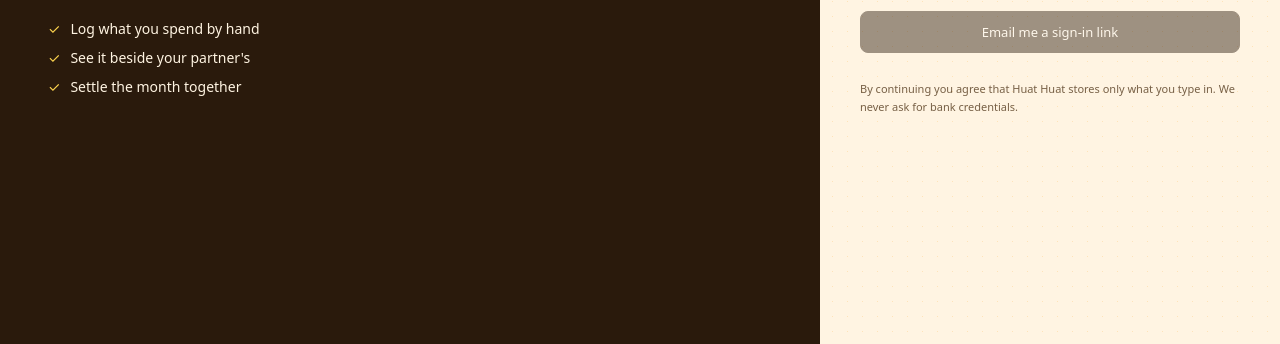
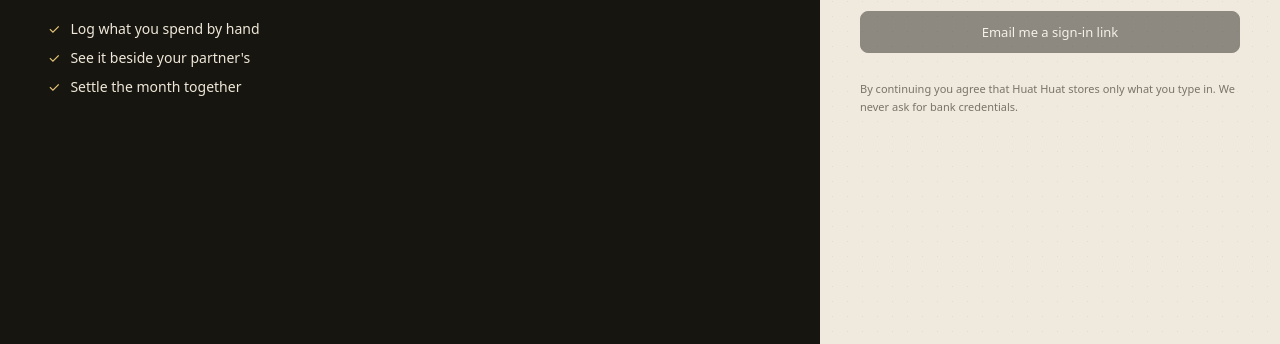
Before and after one commit to SirBiggestFroggest/budget-planner-huat-huat, a website: page web/index.html in a window 1280 px wide. Shown: the part 456-800 px from the top of the page. Drawn offline with Linux system fonts and the light colour scheme.

Commit message:
Revert "Recolour the ledger from the warm palette"
This reverts commit 6bef294f87cb518e8b928f2a1750e6164459bfcb.

```diff
--- a/web/app.css
+++ b/web/app.css
@@ -460,58 +460,3 @@
     display: none;
   }
 }
-
-/* --------------------------------------------------------------------------
- * Palette
- * --------------------------------------------------------------------------
- *
- * Built from #ff7043, #ffab40, #ffd54f, #cddc39 and #ffffff.
- *
- * None of the four colours can carry text. Measured against white they come out
- * at 2.74, 1.88, 1.41 and 1.51 to one, where small text needs 4.5. So they are
- * used where they belong — fills, dots, surfaces — and every colour that has to
- * be read is the same hue taken down in lightness until it passes, against both
- * the white card and the warm page behind it.
- *
- * The two that carry meaning keep it. Lime stays money kept and coral stays
- * money out, because they are the warm palette's nearest green and red; swapping
- * them for two neighbouring oranges would have made a number's sign something
- * you had to read rather than see.
- */
-
-:root {
-  /* Surfaces: white is straight from the palette, the page a warm tint of it. */
-  --card: #ffffff;
-  --card-2: #fffaf0;
-  --paper: #fff4e2;
-  --paper-dot: #ffe3b8;
-  --line: #f0d9b4;
-  --line-2: #faeada;
-
-  /* Text, warmed to sit with the palette rather than grey against it. */
-  --ink: #2a1c0e;
-  --ink-2: #5a4227;
-  --ink-3: #776046;
-  --ink-4: #8d7a60;
-
-  /* The sidebar, a dark of the same family instead of neutral charcoal. */
-  --dark: #2a1a0c;
-  --dark-2: #35230f;
-  --dark-line: #4b3317;
-  --dark-ink: #fff4e2;
-  --dark-ink-2: #d9bb8e;
-
-  /* #ffd54f as a fill; its readable form for anything set in it. */
-  --gold: #ffd54f;
-  --gold-2: #8d6c00;
-
-  /* Money kept, from #cddc39. Money out and over budget, from #ff7043. */
-  --teal: #6d7615;
-  --teal-2: #515806;
-  --red: #d43300;
-
-  /* Whose-is-it dots: the palette at full strength, since these are fills. */
-  --nia: #ff7043;
-  --theo: #cddc39;
-  --joint: #ffab40;
-}
--- a/web/bridge.js
+++ b/web/bridge.js
@@ -2159,8 +2159,7 @@
     { label: 'Buffer/Misc',            pct: 2,  kind: 'flex',   lo: 1,  hi: 3  },
   ];
 
-  // Group dots are fills, so these are the palette at full strength.
-  var PLAN_COLOURS = ['#ff7043','#ffab40','#ffd54f','#cddc39','#d43300','#a85e00','#6d7615','#8d6c00'];
+  var PLAN_COLOURS = ['#4F6E9A','#B0542C','#3F5A6E','#6E8F5A','#8A5A7A','#A88A2E','#7A7468','#C9A24A'];
 
   /** A repeating amount expressed per month, matching the bundle's own rule. */
   function perMonth(rec) {
```
